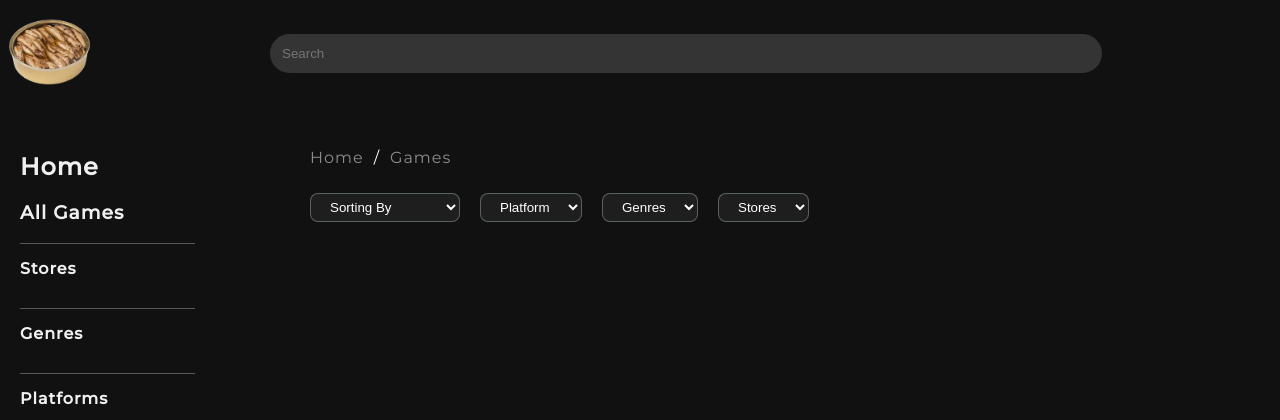
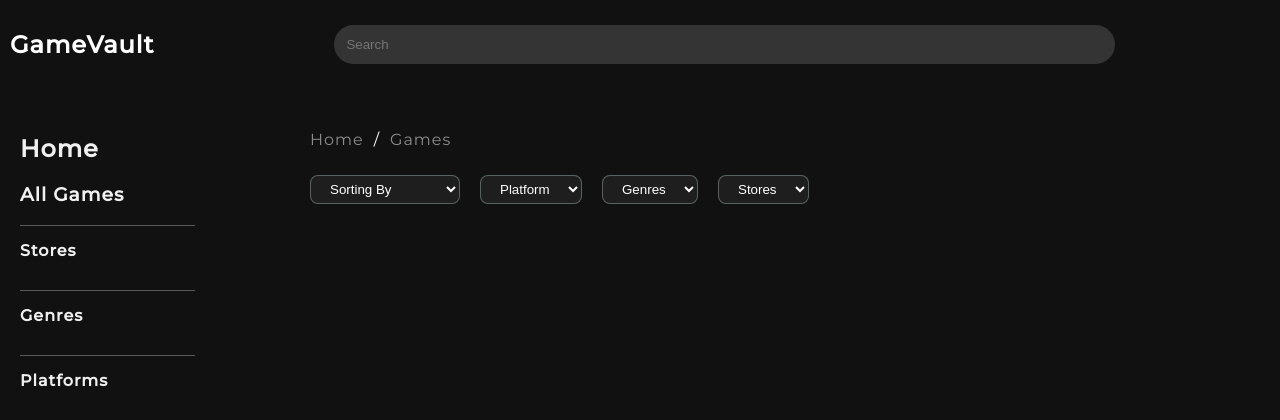
Before and after one commit to C001tea/Games_site, a Django app: page /games/ in a window 1280 px wide. Shown: the top 420 px of the page. Run offline with Django 5.2, Linux system fonts and the light colour scheme; data that the repository does not hold is empty.

Commit message:
убрал лого шпротов

```diff
--- a/gamescatalog/catalog/templates/catalog/base.html
+++ b/gamescatalog/catalog/templates/catalog/base.html
@@ -14,7 +14,8 @@
 
 <body>
 <div class="logo-search">
-    <a href="{% url 'home' %}"><img src="{% static 'catalog/images/sprattus_can.png' %}" class="site-logo" ></a>
+<!--    <a href="{% url 'home' %}"><img src="{% static 'catalog/images/sprattus_can.png' %}" class="site-logo" ></a>-->
+    <a href="{% url 'home' %}" style="color: white; text-decoration: none; margin: 10px;"><h2>GameVault</h2></a>
     <form action="/search/" method="GET" class="search-form">
         <input type="text" name="q" placeholder="Search" style="border: none;">
     </form>
```
